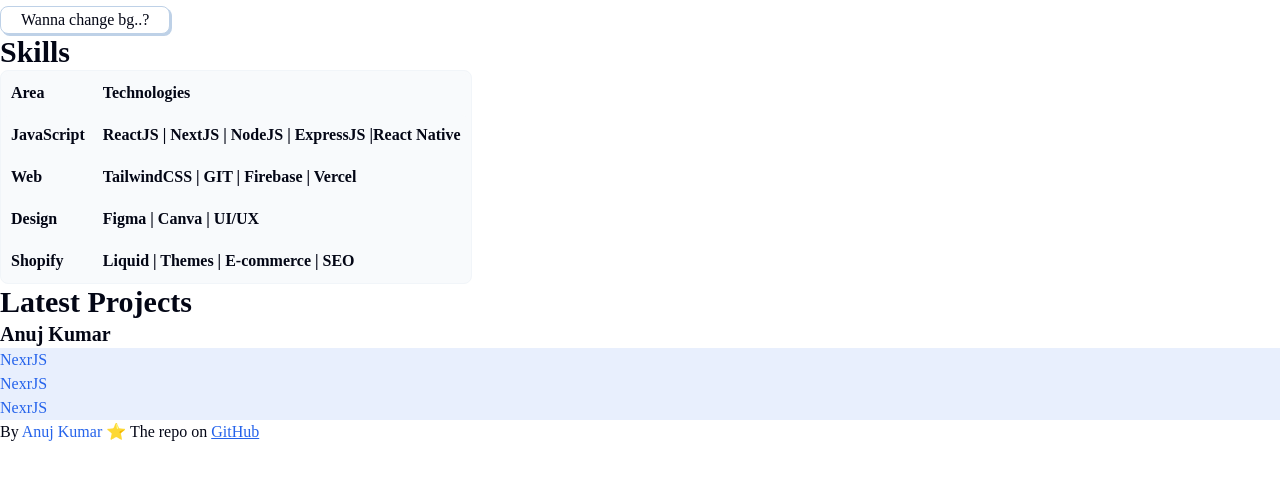
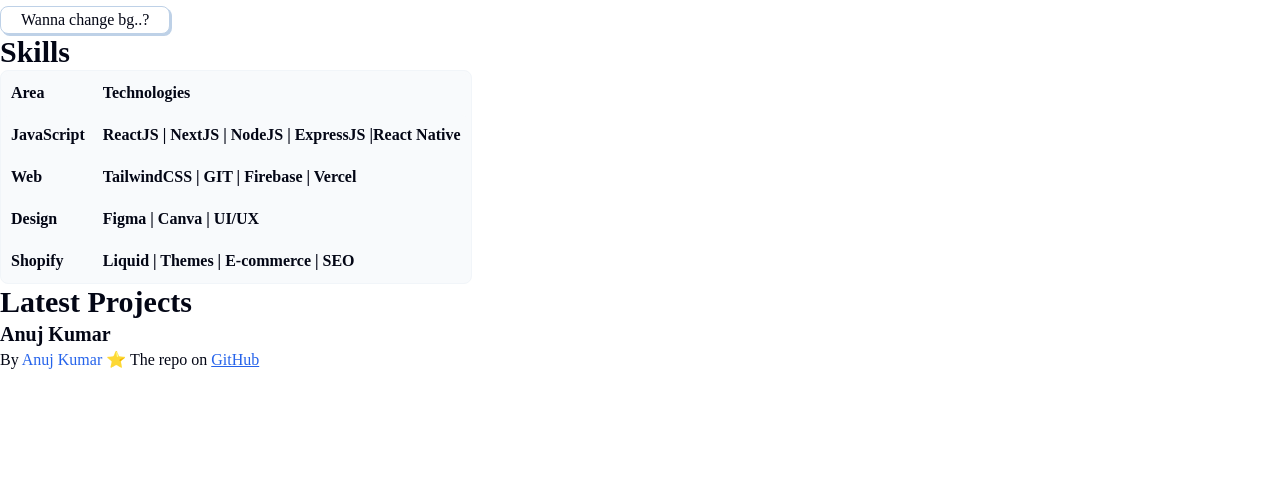
Before and after one commit to unpredictable-arcane/Portfolio-Prototype, a plain HTML site: page index.html in a window 1280 px wide. Shown: the part 242-722 px from the top of the page. Drawn offline with Linux system fonts and the light colour scheme; a web font is replaced by a local one.

Commit message:
update in it

```diff
--- a/index.html
+++ b/index.html
@@ -86,13 +86,13 @@
                         <h4>Anuj Kumar</h4>
                         <div class="tech-list">
                             <div class="card-button-secondary">
-                                <p>NexrJS</p>
+                                <p></p>
                             </div>
                             <div class="card-button-secondary">
-                                <p>NexrJS</p>
+                                <p></p>
                             </div>
                             <div class="card-button-secondary">
-                                <p>NexrJS</p>
+                                <p></p>
                             </div>
                         </div>
                         <p></p>
```
